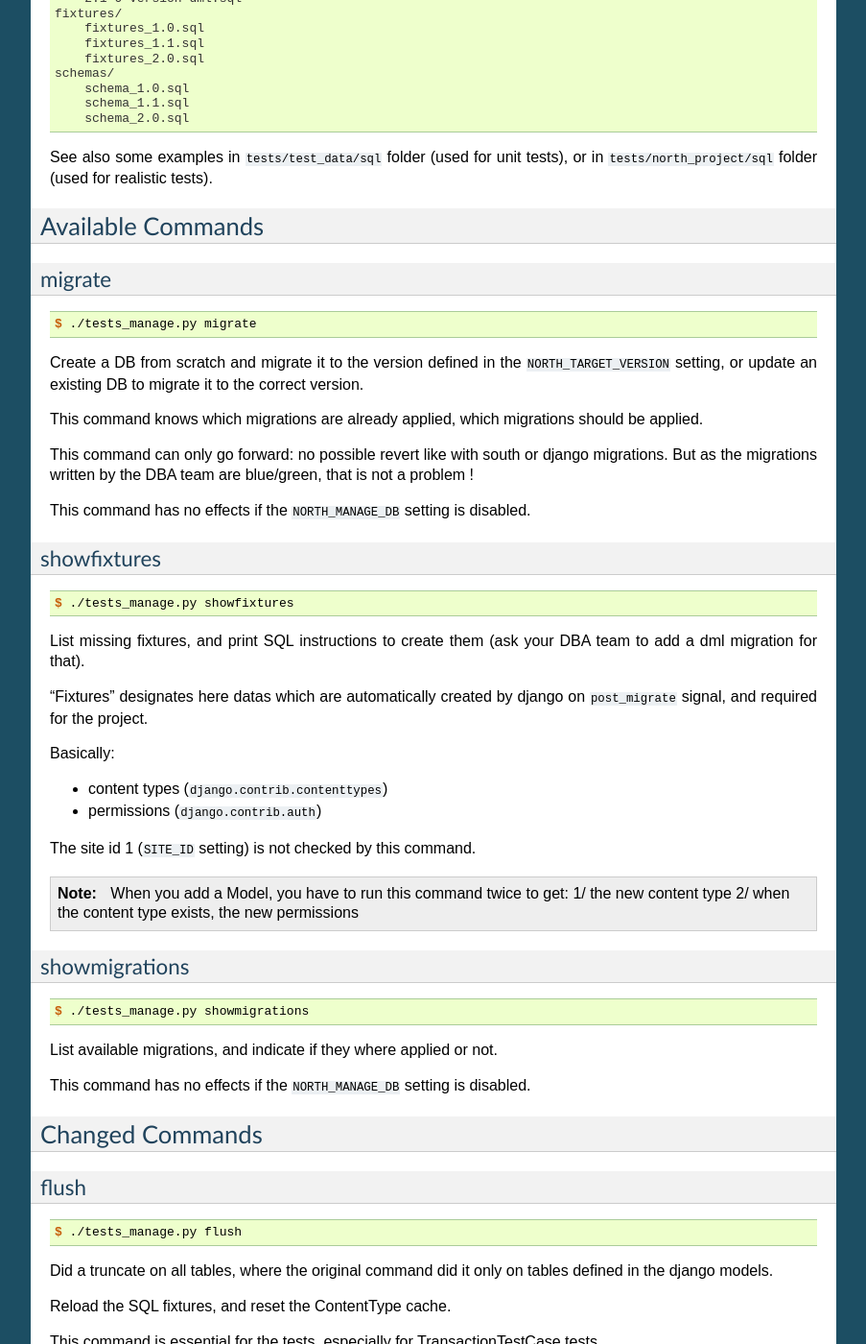
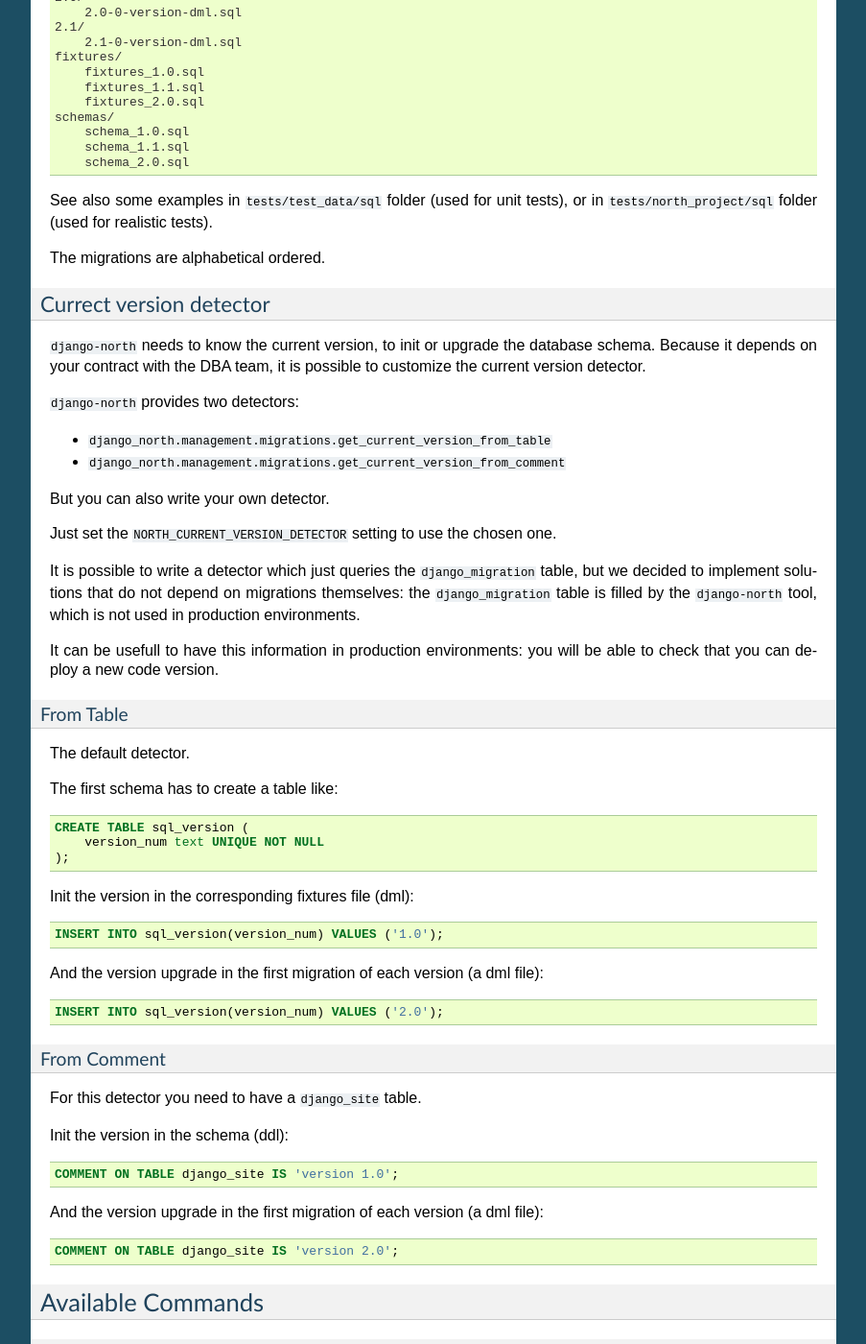
Before and after one commit to peopledoc/django-docusign, a Sphinx documentation site: the page built from docs/usage.rst, in a window 1280 px wide and 1400 px high, scrolled down 820 px. Shown: the whole window at 96% size, without its empty margins (198-1101 px from the left). Built offline with Sphinx 7.4.7, drawn with Linux system fonts in a browser that asks for light colours; the version number could not be read and is left out; some of the changed text lies outside the part shown.

Commit message:
update doc

```diff
--- a/docs/usage.rst
+++ b/docs/usage.rst
@@ -29,9 +29,11 @@
 * ``NORTH_FIXTURES_TPL``: default value ``fixtures_{}.sql``
 * ``NORTH_ADDITIONAL_SCHEMA_FILES``: list of sql files to load before the schema.
   For example: a file of DB roles, some extensions.
-  Default value; ``[]``
+  Default value: ``[]``
+* ``NORTH_CURRENT_VERSION_DETECTOR``: the current version detector.
+  Default value: ``django_north.management.migrations.get_current_version_from_table``
 
-In production environnements, ``NORTH_MANAGE_DB`` should be disabled, because
+In production environments, ``NORTH_MANAGE_DB`` should be disabled, because
 the database is managed directly by the DBA team (database as a service).
 
 Migration repository tree example:
@@ -60,6 +62,74 @@
 
 See also some examples in ``tests/test_data/sql`` folder (used for unit tests),
 or in ``tests/north_project/sql`` folder (used for realistic tests).
+
+The migrations are alphabetical ordered.
+
+Currect version detector
+........................
+
+``django-north`` needs to know the current version, to init or upgrade
+the database schema. Because it depends on your contract with the DBA team,
+it is possible to customize the current version detector.
+
+``django-north`` provides two detectors:
+
+* ``django_north.management.migrations.get_current_version_from_table``
+* ``django_north.management.migrations.get_current_version_from_comment``
+
+But you can also write your own detector.
+
+Just set the ``NORTH_CURRENT_VERSION_DETECTOR`` setting to use the chosen one.
+
+It is possible to write a detector which just queries the ``django_migration``
+table, but we decided to implement solutions that do not depend on migrations
+themselves: the ``django_migration`` table is filled by the ``django-north`` tool,
+which is not used in production environments.
+
+It can be usefull to have this information in production environments: you will
+be able to check that you can deploy a new code version.
+
+From Table
+++++++++++
+
+The default detector.
+
+The first schema has to create a table like:
+
+.. code-block:: sql
+
+    CREATE TABLE sql_version (
+        version_num text UNIQUE NOT NULL
+    );
+
+Init the version in the corresponding fixtures file (dml):
+
+.. code-block:: sql
+
+    INSERT INTO sql_version(version_num) VALUES ('1.0');
+
+And the version upgrade in the first migration of each version (a dml file):
+
+.. code-block:: sql
+
+    INSERT INTO sql_version(version_num) VALUES ('2.0');
+
+From Comment
+++++++++++++
+
+For this detector you need to have a ``django_site`` table.
+
+Init the version in the schema (ddl):
+
+.. code-block:: sql
+
+    COMMENT ON TABLE django_site IS 'version 1.0';
+
+And the version upgrade in the first migration of each version (a dml file):
+
+.. code-block:: sql
+
+    COMMENT ON TABLE django_site IS 'version 2.0';
 
 Available Commands
 ------------------
```
